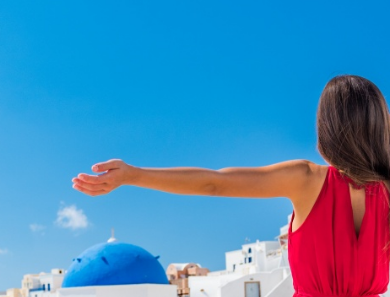
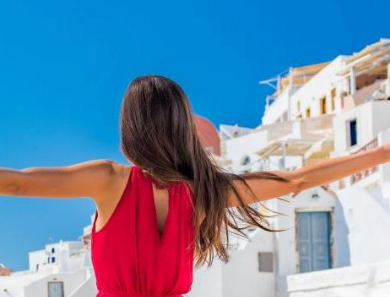
Before and after one commit to marcelprats/PAC3-Oia, a website built with Parcel: page src/index.html in a window 390 px wide. Shown: the part 63-360 px from the top of the page. Built offline with nearby package versions, Linux system fonts and the light colour scheme.

Commit message:
Implementació d'imatges de fons responsive amb noms corregits

```diff
--- a/package.json
+++ b/package.json
@@ -1,5 +1,5 @@
 {
-  "name": "descobreix-oia",
+  "name": "pac2-oia",
   "version": "1.0.0",
   "scripts": {
     "dev": "parcel src/index.html",
--- a/src/css/style.css
+++ b/src/css/style.css
@@ -11,18 +11,32 @@ html {
 
 /* Hero Section */
 .hero {
-    background-image: url('../assets/images/oia-hero.jpg');
-    background-size: cover;
-    background-position: center;
-    height: 100vh;
+    position: relative;
+    text-align: center;
+    color: white;
+    height: 100vh; /* Ocupa tota l'alçada de la finestra */
     display: flex;
+    flex-direction: column;
+    justify-content: center;
     align-items: center;
-    justify-content: center;
-    flex-direction: column;
-    color: white;
-    text-align: center;
-    position: relative;
+    overflow: hidden;
 }
+
+.hero picture {
+    position: absolute;
+    top: 0;
+    left: 0;
+    width: 100%;
+    height: 100%;
+    z-index: -1; /* Per situar la imatge darrere del contingut */
+}
+
+.hero img {
+    width: 100%;
+    height: 100%;
+    object-fit: cover; /* Ajusta la imatge al contenidor sense deformar */
+}
+
 
 .navbar {
     position: absolute;
--- a/src/index.html
+++ b/src/index.html
@@ -25,7 +25,15 @@
             <h2>Un viaje inolvidable al corazón de Santorini</h2>
             <a href="#presentacion" class="scroll-button">Explorar Más</a>
         </div>
+        <!-- Imatges responsive per al fons -->
+        <picture>
+            <source srcset="./assets/images/oia-hero.jpg" media="(min-width: 1200px)">
+            <source srcset="./assets/images/oia-hero-1200.jpg" media="(min-width: 768px)">
+            <img src="./assets/images/oia-hero-m.jpg" alt="Vista panorámica de Oia" class="hero-image">
+        </picture>
     </header>
+
+
 
     <section id="presentacion" class="section reveal">
         <div class="section-content reverse">
```
Also changed, not shown: src/assets/images/oia-hero-1200.jpg (added), src/assets/images/oia-hero-m.jpg (added).
